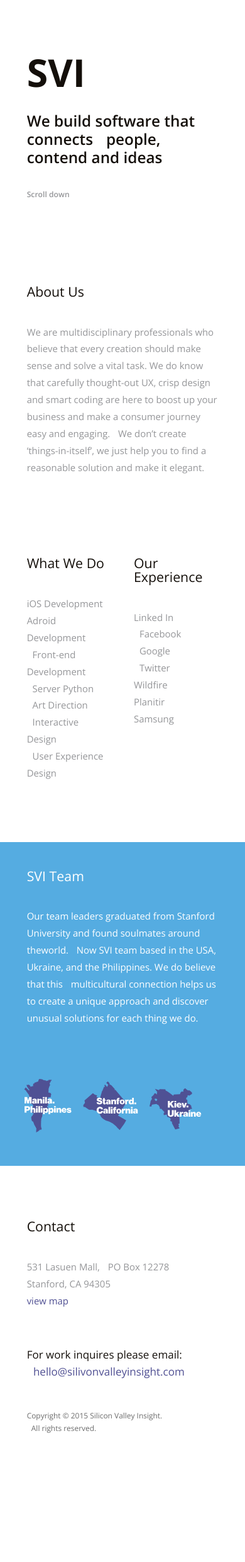
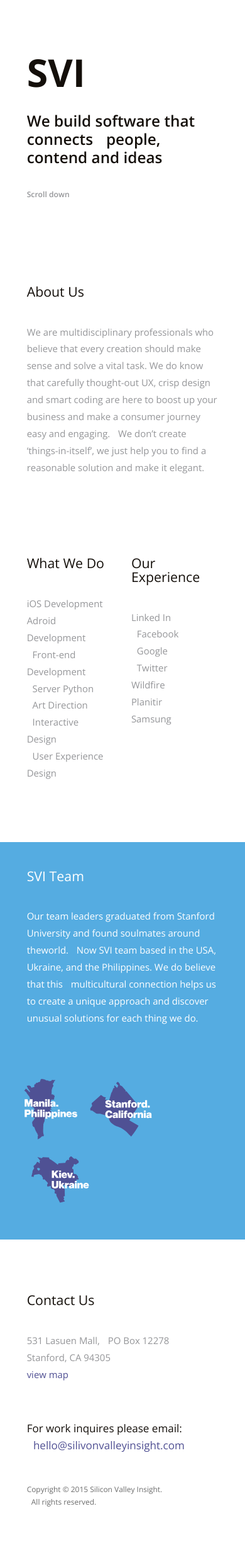
Before and after one commit to SiliconValleyInsight/siliconvalleyinsight.github.io, a Jekyll site: the page built from index.html, in a window 390 px wide. Shown: the whole page at 63% size. Built offline with Jekyll 4.4.1, drawn with Linux system fonts in a browser that asks for light colours; some web fonts are replaced; before the commit the page ends 2363 px from its top, so only the background shows below that.

Commit message:
Implement basic tablet version of the site

```diff
--- a/_sass/_layout.scss
+++ b/_sass/_layout.scss
@@ -92,7 +92,7 @@
 }
 
 /* Contacts section */
-#contact {
+#contact-us {
 
   #work-inquires {
     margin-top: 2.38em;
--- a/_sass/_media.scss
+++ b/_sass/_media.scss
@@ -59,6 +59,13 @@
       display: block;
     }
   }
+
+  #main > #contact-us {
+    padding-top: 4em;
+    #work-inquires > strong {
+      font-size: .8em;
+    }
+  }
 }
 
 /* Small Devices, Tablets */
@@ -103,6 +110,40 @@
       padding: 0 2em;
     }
   }
+
+  #about {
+    ul > li {
+      width: 45%;
+      vertical-align: top;
+      display: inline-block;
+      margin-right: 1em;
+      &:last-child {
+        margin-right: 0;
+      }
+    }
+  }
+
+  #main > #svi-team {
+    margin: 0;
+    padding: 2em;
+
+    ul {
+      > li {
+        margin: 0;
+        padding: 0;
+        &:first-child {
+          margin: 0;
+        }
+        &:last-child {
+          margin-left: 0.57em;
+        }
+      }
+    }
+
+    .svi-map-img {
+      height: 5em;
+    }
+  }
 }
 
 /* Extra Small Devices, Phones */
@@ -126,43 +167,12 @@
     padding: 4em 0;
   }
 
-  #about {
-    ul > li {
-      width: 45%;
-      vertical-align: top;
-      display: inline-block;
-      &:last-child {
-        float: right;
-      }
-    }
-  }
-
   #main > #svi-team {
     margin: 0;
     padding: 2em;
 
-    ul {
-      > li {
-        margin: 0;
-        padding: 0;
-        &:first-child {
-          margin: 0;
-        }
-        &:last-child {
-          margin-left: 0.57em;
-        }
-      }
-    }
-
     .svi-map-img {
-      height: 4em;
-    }
-  }
-
-  #main > #contact {
-    padding-top: 4em;
-    #work-inquires > strong {
-      font-size: .8em;
+      height: 4.5em;
     }
   }
 
--- a/index.html
+++ b/index.html
@@ -97,10 +97,10 @@
     </div>
   </section>
 
-  <section id="contact">
+  <section id="contact-us">
     <div>
       <header>
-        <h3>Contact</h3>
+        <h3>Contact Us</h3>
       </header>
 
       <p>
```
